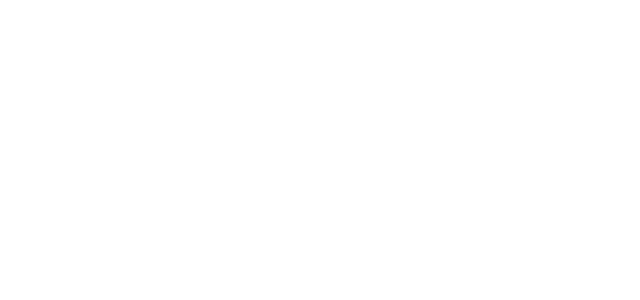
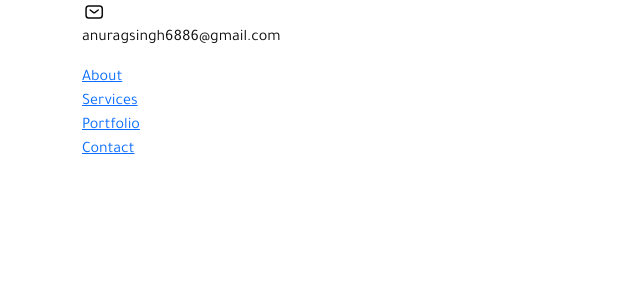
Before and after one commit to anuragsingh6886/responsive-portfolio-anurag, a React (Create React App) app: page / in a window 1280 px wide. Shown: the top 300 px of the page, without its empty margins (0-640 px from the left). Built offline with nearby package versions, Linux system fonts and the light colour scheme.

Commit message:
header-strcuture changes

```diff
--- a/package.json
+++ b/package.json
@@ -6,9 +6,12 @@
     "@testing-library/jest-dom": "^5.17.0",
     "@testing-library/react": "^13.4.0",
     "@testing-library/user-event": "^13.5.0",
+    "bootstrap": "^5.3.2",
     "react": "^18.2.0",
+    "react-bootstrap": "^2.10.1",
     "react-dom": "^18.2.0",
     "react-scripts": "5.0.1",
+    "sass": "^1.70.0",
     "web-vitals": "^2.1.4"
   },
   "scripts": {
--- a/src/App.js
+++ b/src/App.js
@@ -1,7 +1,11 @@
+import React from "react";
+import { Navbar } from "./components/Navbar";
 
 function App() {
   return (
-    <div className="App"></div>
+    <>
+      <Navbar email="anuragsingh6886@gmail.com"></Navbar>
+    </>
   );
 }
 
--- /dev/null
+++ b/src/client/scss/global.scss
@@ -0,0 +1,13 @@
+@import url('https://fonts.googleapis.com/css2?family=Tajawal:wght@200;300;400;500;700;800;900&display=swap');
+
+// fonts
+$base-font: "Tajawal", sans-serif;
+$font-small: 400;
+$font-medium: 500;
+$font-large: 600;
+$font-bold: bold;
+
+// colors
+$base-white: #FFF;
+$base-black: #000;
+$dark-black: #0C0C0C;
--- /dev/null
+++ b/src/components/Navbar.js
@@ -0,0 +1,37 @@
+import React from 'react';
+import emailLogo from '../assets/images/icons/email.svg';
+
+export function Navbar(props) {
+  return (
+    <section className="container">
+      <div>
+        <div className="header-left">
+          <img src={emailLogo} alt=""/>
+          <p>{props.email}</p>
+        </div>
+        <div className="header-right">
+          <div className="about-nav">
+            <a href="">
+              <span>About</span>
+            </a>
+          </div>
+          <div className="service-nav">
+            <a href="">
+              <span>Services</span>
+            </a>
+          </div>
+          <div className="portfolio-nav">
+            <a href="">
+              <span>Portfolio</span>
+            </a>
+          </div>
+          <div className="contact-nav">
+            <a href="">
+              <span>Contact</span>
+            </a>
+          </div>
+        </div>
+      </div>
+    </section>
+  );
+}
--- a/src/index.js
+++ b/src/index.js
@@ -1,6 +1,8 @@
 import React from 'react';
 import ReactDOM from 'react-dom/client';
+import './index.scss';
 import App from './App';
+import 'bootstrap/dist/css/bootstrap.min.css';
 
 const root = ReactDOM.createRoot(document.getElementById('root'));
 root.render(
--- /dev/null
+++ b/src/index.scss
@@ -0,0 +1,7 @@
+@import './client/scss/global';
+
+#root {
+    font-family: $base-font;
+    background: $base-white;
+    color: $dark-black;
+}
```
Also changed, not shown: src/assets/images/icons/email.svg (added), src/client/scss/footer.scss (added), src/client/scss/page.scss (added), src/index.css (added), 1 other file (tests, documents, lock files or other folders).
